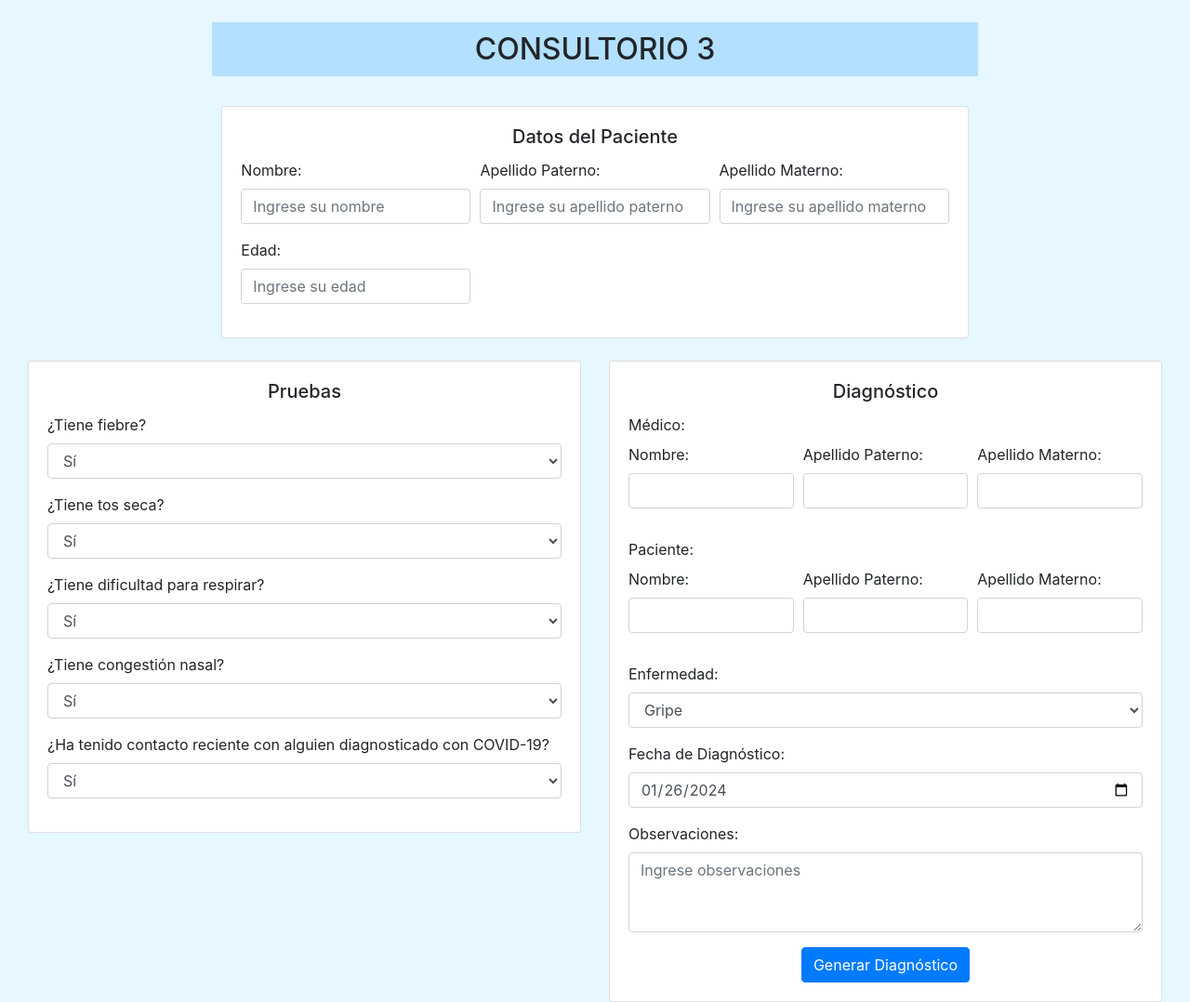
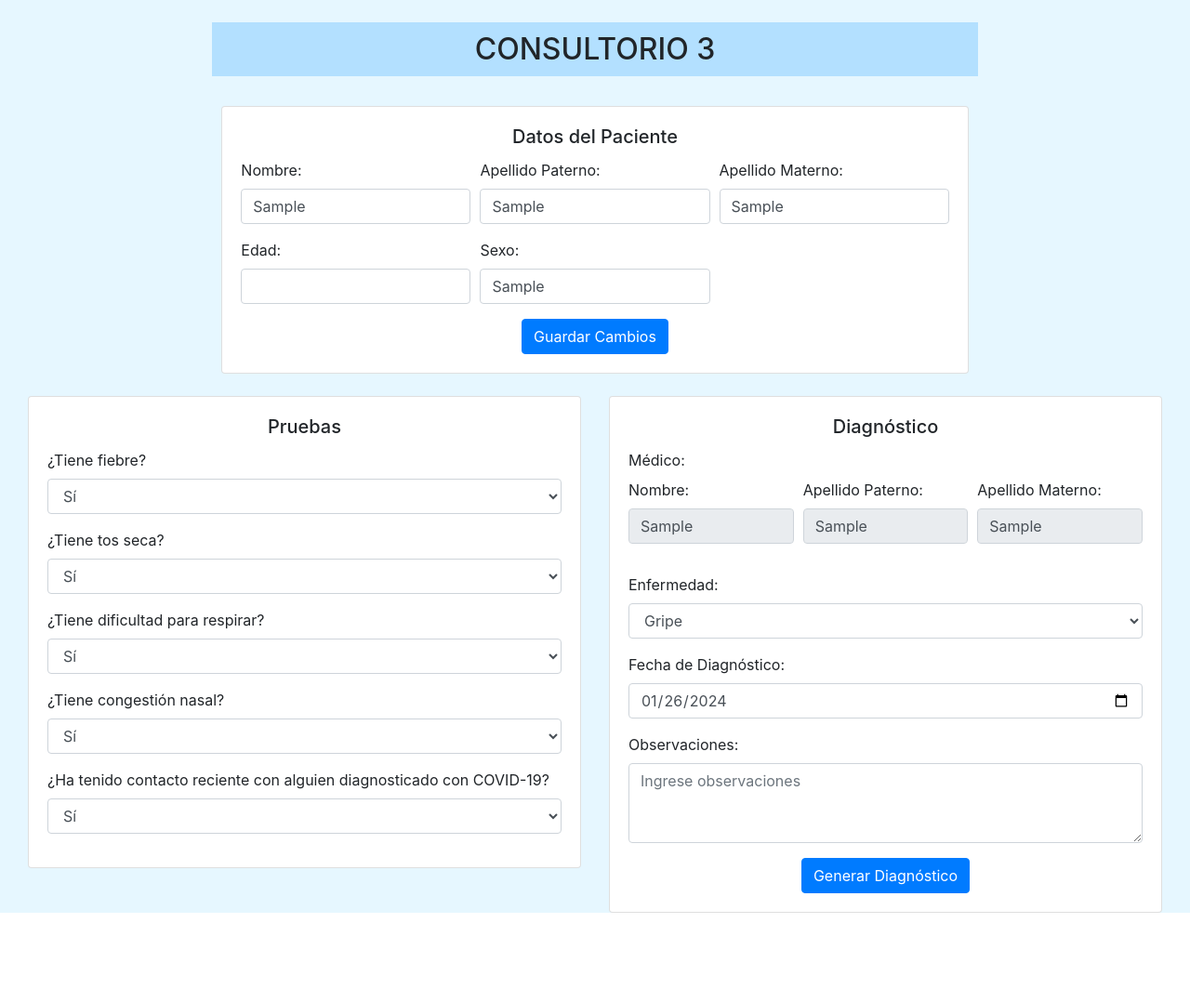
Before and after one commit to b8upq/Hospital_Corregidora, a Flask app: template templates/consultorio3.html in a window 1280 px wide. Shown: the part 60-1138 px from the top of the page at 93% size. After the commit the page ends 1042 px from the top, so only its background shows below. Run offline with Flask 3, Linux system fonts and the light colour scheme; the template is opened without the code that fills it: most values are stand-ins (such as "Sample title", 1, 10 or a date in 2020); some libraries are stand-ins or nearby versions.

Commit message:
Consultorio 3 terminado

```diff
--- a/app.py
+++ b/app.py
@@ -70,14 +70,39 @@ def consultorio2():
     return render_template('consultorio2.html')
 
 
-
-
 #####################################################################################################
 ##################################Seccion exclusiva para el consultorio 3
 #Se declara la ruta para el consultorio 3
 @app.route('/consultorio/3')
 def consultorio3():
-    return render_template('consultorio3.html')
+    ultimo_paciente = controlador.extraer_paciente()
+    medico_correspondiente = controlador.medico_correspondiente(3) #El 3 es el id del medico(EL QUE ESTA EN LA BASE DE DATOS)
+    return render_template('consultorio3.html', ultimo_paciente=ultimo_paciente, medico_correspondiente=medico_correspondiente)
+
+#Ruta para editar los datos del paciente
+@app.route('/consultorio3', methods=['POST'])
+def con3():
+    ultimo_paciente = controlador.extraer_paciente()
+    id_paciente = ultimo_paciente[1]
+    nombre = request.form['txtNombre']
+    apellidopaterno = request.form['txtAP']
+    apellidomaterno = request.form['txtAM']
+    edad = request.form['txtEdad']
+    sexo = request.form['txtSexo']
+    controlador.editar_persona(id_paciente, nombre, apellidopaterno, apellidomaterno, edad, sexo)
+    return redirect('/consultorio/1')
+
+#Ruta para registrar el diagnostico del paciente
+@app.route('/diagnostico3', methods=['POST', 'GET'])
+def diagnostico3():
+    ultimo_paciente = controlador.extraer_paciente()
+    id_paciente = ultimo_paciente[0]
+    medico_correspondiente = controlador.medico_correspondiente(3)
+    id_medico = medico_correspondiente[0]
+    fecha_consulta = request.form['txtFecha']
+    descripcion = request.form['txtDescripcion']
+    controlador.registrar_diagnostico(id_paciente, id_medico, fecha_consulta, descripcion)
+    return redirect('/')
 
 # Usa el comando python app.py en la terminal para ejecutar el servidor
 if __name__ == '__main__':
--- a/templates/consultorio3.html
+++ b/templates/consultorio3.html
@@ -12,6 +12,8 @@
   </style>
   </head>
 <body>
+
+
     <nav class="navbar bg-primary">
         <div class="container-fluid">
             <a class="navbar-brand" style="display: flex; align-items: center;">
@@ -26,32 +28,41 @@
               <h2 style="background-color: #b3e0ff; padding: 10px;">CONSULTORIO 3</h2>
           </div>
       </div>
+
+
     <div class="container-fluid mt-4">
         <div class="row justify-content-center">
             <div class="col-md-8">
                 <div class="card">
                     <div class="card-body">
                         <h5 class="card-title text-center">Datos del Paciente</h5>
-                        <form>
+                        <form action="/consultorio3" method='post'>
                           <div class="form-row">
                             <div class="form-group col-md-4">
                               <label for="nombre">Nombre:</label>
-                                    <input type="text" class="form-control" id="nombre" placeholder="Ingrese su nombre" name="txtNombre">
+                              <input type="text" class="form-control" id="nombre" value="{{ ultimo_paciente[2] }}" name="txtNombre">
                             </div>
                             <div class="form-group col-md-4">
                               <label for="apellidoPaterno">Apellido Paterno:</label>
-                                    <input type="text" class="form-control" id="apellidoPaterno" placeholder="Ingrese su apellido paterno" name="txtAP">
+                              <input type="text" class="form-control" id="apellidoPaterno" value="{{ ultimo_paciente[3] }}" name="txtAP">
                             </div>
                             <div class="form-group col-md-4">
                               <label for="apellidoMaterno">Apellido Materno:</label>
-                                    <input type="text" class="form-control" id="apellidoMaterno" placeholder="Ingrese su apellido materno" name="txtAM">
+                              <input type="text" class="form-control" id="apellidoMaterno" value="{{ ultimo_paciente[4] }}" name="txtAM">
                             </div>
                           </div>
                           <div class="form-row">
                             <div class="form-group col-md-4">
                               <label for="edad">Edad:</label>
-                                    <input type="number" class="form-control" id="edad" placeholder="Ingrese su edad" name="txtEdad">
+                              <input type="number" class="form-control" id="edad" value="{{ ultimo_paciente[5] }}" name="txtEdad">
                             </div>
+                            <div class="form-group col-md-4">
+                              <label for="sexo">Sexo:</label>
+                              <input type="text" class="form-control" id="sexo" value="{{ ultimo_paciente[6] }}" name="txtSexo">
+                            </div>
+                          </div>
+                          <div class="text-center">
+                            <button type="submit" class="btn btn-primary">Guardar Cambios</button>
                           </div>
                         </form>
                     </div>
@@ -109,38 +120,21 @@
                 <div class="card">
                     <div class="card-body">
                         <h5 class="card-title text-center">Diagnóstico</h5>
-                        <form>
+                        <form action="/diagnostico3", method="post">
                             <div class="form-group">
                               <label for="medico">Médico:</label>
                               <div class="form-row">
                                 <div class="form-group col-md-4">
                                   <label for="nombre">Nombre:</label>
-                                  <input type="text" class="form-control" id="nombre"  required>
+                                  <input type="text" class="form-control" id="nombre" value="{{ medico_correspondiente[3] }}" required disabled>
                                 </div>
                                 <div class="form-group col-md-4">
                                   <label for="apellidoPaterno">Apellido Paterno:</label>
-                                  <input type="text" class="form-control" id="apellidoPaterno" required>
+                                  <input type="text" class="form-control" id="apellidoPaterno" value="{{ medico_correspondiente[4] }}" required disabled>
                                 </div>
                                 <div class="form-group col-md-4">
                                   <label for="apellidoMaterno">Apellido Materno:</label>
-                                  <input type="text" class="form-control" id="apellidoMaterno"  required>
-                                </div>
-                              </div>
-                            </div>
-                            <div class="form-group">
-                              <label for="paciente">Paciente:</label>
-                              <div class="form-row">
-                                <div class="form-group col-md-4">
-                                  <label for="nombre">Nombre:</label>
-                                  <input type="text" class="form-control" id="nombre" required>
-                                </div>
-                                <div class="form-group col-md-4">
-                                  <label for="apellidoPaterno">Apellido Paterno:</label>
-                                  <input type="text" class="form-control" id="apellidoPaterno" required>
-                                </div>
-                                <div class="form-group col-md-4">
-                                  <label for="apellidoMaterno">Apellido Materno:</label>
-                                  <input type="text" class="form-control" id="apellidoMaterno" required>
+                                  <input type="text" class="form-control" id="apellidoMaterno" value="{{ medico_correspondiente[5] }}" required disabled>
                                 </div>
                               </div>
                             </div>
@@ -154,14 +148,14 @@
                             </div>
                             <div class="form-group">
                               <label for="fechaDiagnostico">Fecha de Diagnóstico:</label>
-                              <input type="date" class="form-control" id="fechaDiagnostico" required>
+                              <input type="date" class="form-control" id="fechaDiagnostico" name="txtFecha" required>
                             </div>
                             <div class="form-group">
                               <label for="observaciones">Observaciones:</label>
-                              <textarea class="form-control" id="observaciones" rows="3" placeholder="Ingrese observaciones"></textarea>
+                              <textarea class="form-control" id="observaciones" rows="3" name="txtDescripcion" placeholder="Ingrese observaciones"></textarea>
                             </div>
                             <div class="text-center">
-                              <button type="button" class="btn btn-primary" onclick="generarDiagnostico()">Generar Diagnóstico</button>
+                              <button type="submit" class="btn btn-primary" onclick="generarDiagnostico()">Generar Diagnóstico</button>
                             </div>
                           </form>
                     </div>
```
Lines whose indentation alone changed are shown as unchanged.
